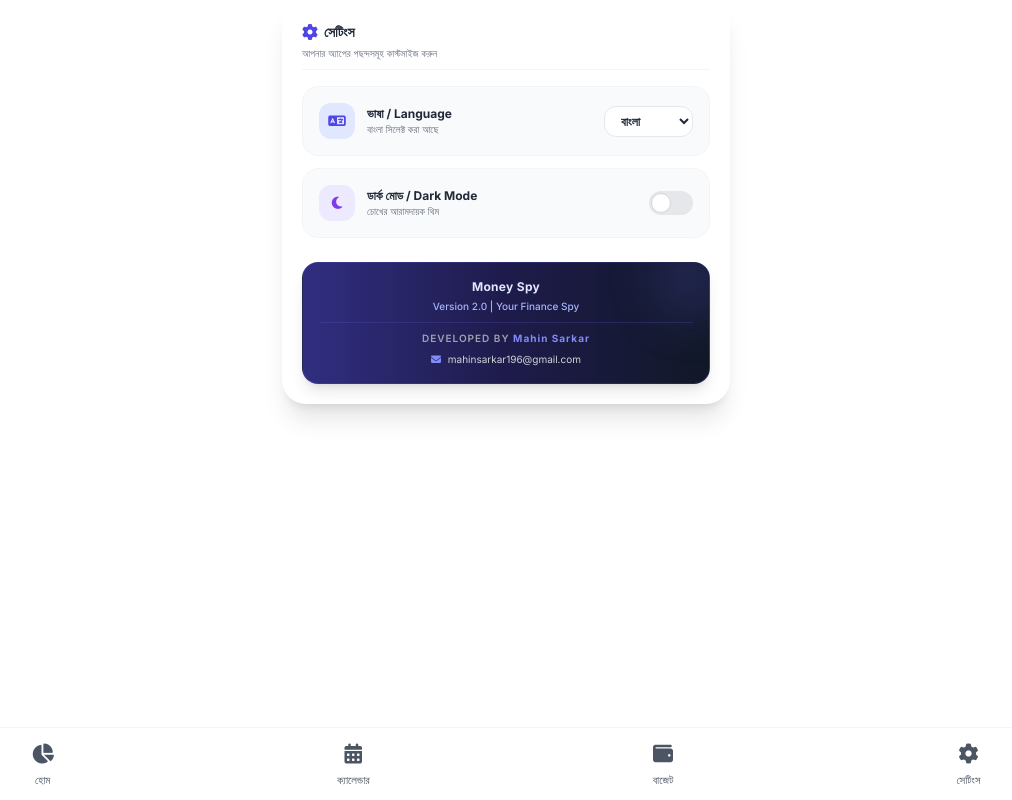
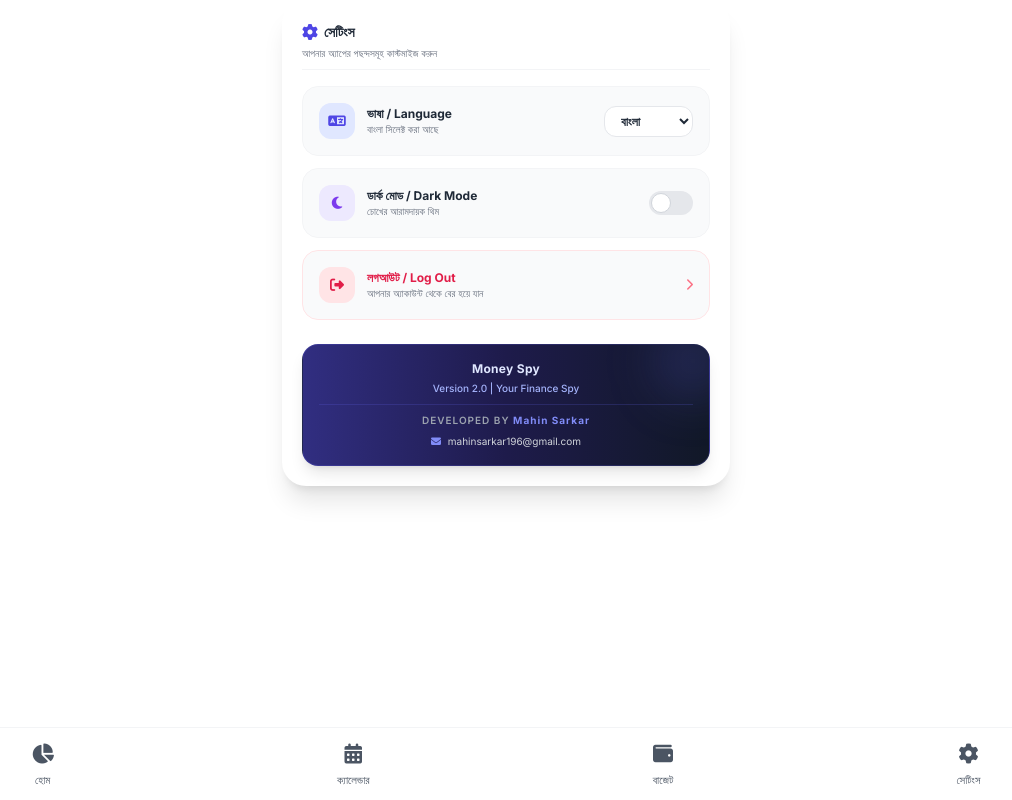
Before and after one commit to MahinSarkar57557/money-spy, a Django app: page /settings/ in a window 1280 px wide. Shown: the whole page, without its empty margins (134-1146 px from the left). Run offline with Django 5.2, Linux system fonts and the light colour scheme; a user stored in the database is signed in; some libraries are stand-ins or nearby versions.

Commit message:
Add logout feature in settings and update settings template

```diff
--- a/tracker/templates/tracker/settings.html
+++ b/tracker/templates/tracker/settings.html
@@ -51,6 +51,23 @@
             </label>
         </div>
 
+        <!-- Logout Option -->
+        <form action="{% url 'logout' %}" method="POST" class="w-full">
+            {% csrf_token %}
+            <button type="submit" class="w-full bg-gray-50 dark:bg-gray-800 border border-rose-100 dark:border-rose-900/30 rounded-2xl p-4 flex justify-between items-center hover:bg-rose-50/50 dark:hover:bg-rose-900/20 transition cursor-pointer">
+                <div class="flex items-center gap-3">
+                    <div class="w-9 h-9 rounded-xl bg-rose-100 dark:bg-rose-900/40 text-rose-600 dark:text-rose-400 flex items-center justify-center text-sm">
+                        <i class="fas fa-sign-out-alt"></i>
+                    </div>
+                    <div class="text-left">
+                        <h4 class="text-xs font-bold text-rose-600 dark:text-rose-400">লগআউট / Log Out</h4>
+                        <p class="text-[10px] text-gray-500 dark:text-gray-400">আপনার অ্যাকাউন্ট থেকে বের হয়ে যান</p>
+                    </div>
+                </div>
+                <i class="fas fa-chevron-right text-xs text-rose-400"></i>
+            </button>
+        </form>
+
     </div>
 
     <!-- App Info & Branding Card -->
--- a/tracker/urls.py
+++ b/tracker/urls.py
@@ -13,4 +13,7 @@ urlpatterns = [
 
     # নতুন অ্যাকাউন্ট তৈরির (Signup) পাথ
     path('signup/', views.signup_view, name='signup'),
+
+    # লগআউট (Logout) পাথ
+    path('logout/', views.logout_view, name='logout'),
 ]
--- a/tracker/views.py
+++ b/tracker/views.py
@@ -4,6 +4,7 @@ from decimal import Decimal
 import math
 from django.contrib.auth.decorators import login_required
 from django.contrib.auth.forms import UserCreationForm
+from django.contrib.auth import logout  # লগআউটের জন্য ইমপোর্ট করা হলো
 from django.contrib import messages
 from django.db import models
 from django.db.models import Sum
@@ -350,7 +351,7 @@ def budget_view(request):
     form = BudgetForm(initial={'month': current_month, 'year': current_year})
 
   all_categories = Category.objects.all()
-  expense_categories = Category.objects.filter(is_income=False) # শুধু Expense ক্যাটাগরি ফিল্টার করা হলো
+  expense_categories = Category.objects.filter(is_income=False)
 
   context = {
       'budget_data': budget_data,
@@ -390,3 +391,11 @@ def edit_budget(request, pk):
 @login_required(login_url='login')
 def settings_view(request):
   return render(request, 'tracker/settings.html')
+
+
+# নতুন লগআউট ভিউ
+@login_required(login_url='login')
+def logout_view(request):
+    logout(request)
+    messages.success(request, "Successfully logged out!")
+    return redirect('login')
```
